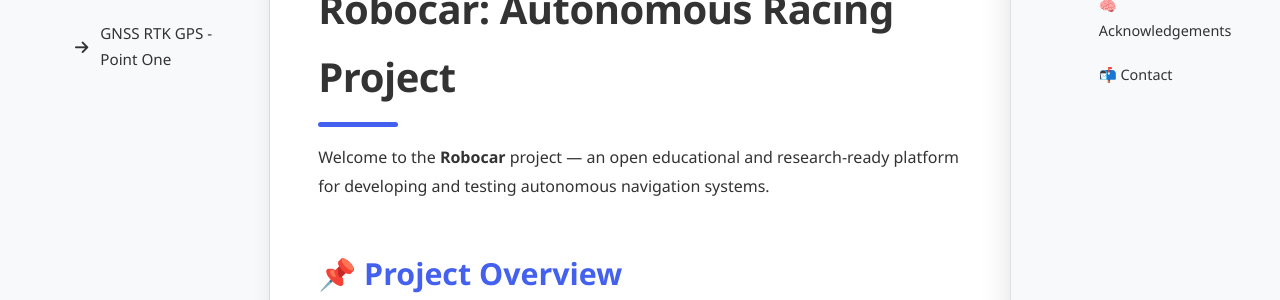
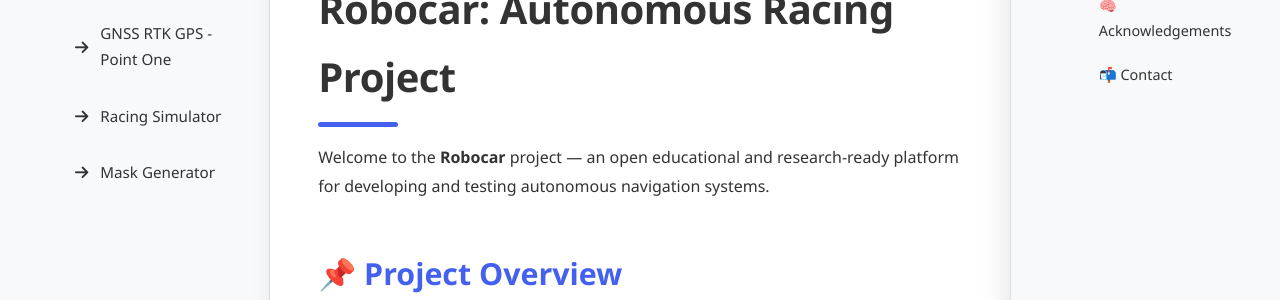
Before and after one commit to Tek5-robocar/robocar_documentation, a Jekyll site: the page built from index.md, in a window 1280 px wide. Shown: the part 483-783 px from the top of the page. Built offline with Jekyll 4.4.1, drawn with Linux system fonts in a browser that asks for light colours.

Commit message:
[ADD] new pages

```diff
--- a/_data/navigation.yml
+++ b/_data/navigation.yml
@@ -13,3 +13,9 @@
 - title: GNSS RTK GPS - Point One
   url: /gnss-rtk-gps/
   toc_id: introduction
+- title: Racing Simulator
+  url: /racing-simulator/
+  toc_id: Tutorial
+- title: Mask Generator
+  url: /mask-generator/
+  toc_id: Tutorial
```
